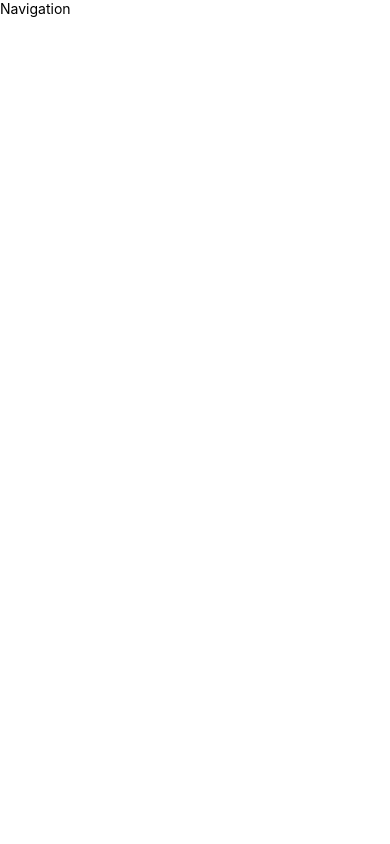
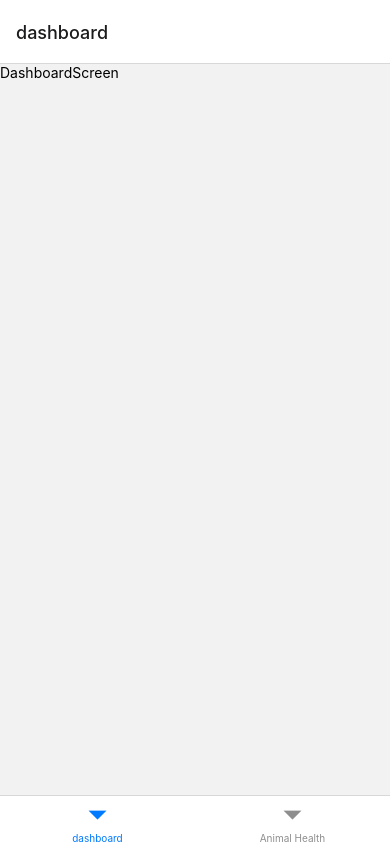
Before and after one commit to NZpatelK/Farm-Animal-Health-Care, a React Native app: screen / in a window 390 px wide. Built offline with nearby package versions, Linux system fonts and the light colour scheme.

Commit message:
add tab navigation function and connect two screens

```diff
--- a/Navigation.js
+++ b/Navigation.js
@@ -1,36 +1,18 @@
 import React from "react";
 import { createBottomTabNavigator } from "@react-navigation/bottom-tabs";
-import { StyleSheet, View, Image, Text, TouchableOpacity } from 'react-native'
+import { StyleSheet} from 'react-native';
+import DashboardScreen from "./screens/DashboardScreen";
+import AnimalHealthScreen from "./screens/AnimalHealthScreen";
 
 const Tab = createBottomTabNavigator();
 
-const CustomTabBarButton = ({ children, onPress }) => (
-    <TouchableOpacity
-    style={{
-        top: 0,
-        justifyContent: "center",
-        alignContent:"center",
-        ...style.shadow
-    }}
-    onPress={onPress}
-    >
-        <View style={{
-            width: 80,
-            height: 80,
-            borderRadius: 40,
-            backgroundColor: '#e32f45'
-        }}>
-            {children}
-        </View>
-    </TouchableOpacity>
-);
-
 export default function Navigation() {
-  return (
-    <View>
-      <Text>Navigation</Text>
-    </View>
-  )
+    return (
+        <Tab.Navigator>
+            <Tab.Screen name="dashboard" component={DashboardScreen} />
+            <Tab.Screen name="Animal Health" component={AnimalHealthScreen} />
+        </Tab.Navigator>
+    )
 }
 
 const styles = StyleSheet.create({})
--- a/package.json
+++ b/package.json
@@ -9,6 +9,8 @@
     "web": "expo start --web"
   },
   "dependencies": {
+    "@react-navigation/bottom-tabs": "^6.5.4",
+    "@react-navigation/native": "^6.1.3",
     "expo": "~47.0.12",
     "expo-status-bar": "~1.4.2",
     "react": "18.1.0",
--- a/screens/AnimalHealthScreen.js
+++ b/screens/AnimalHealthScreen.js
@@ -0,0 +1,12 @@
+import { StyleSheet, Text, View } from 'react-native'
+import React from 'react'
+
+export default function AnimalHealthScreen() {
+  return (
+    <View>
+      <Text>AnimalHealthScreen</Text>
+    </View>
+  )
+}
+
+const styles = StyleSheet.create({})
--- a/screens/DashboardScreen.js
+++ b/screens/DashboardScreen.js
@@ -0,0 +1,12 @@
+import { StyleSheet, Text, View } from 'react-native'
+import React from 'react'
+
+export default function DashboardScreen() {
+  return (
+    <View>
+      <Text>DashboardScreen</Text>
+    </View>
+  )
+}
+
+const styles = StyleSheet.create({})
```
Also changed, not shown: 1 other file (tests, documents, lock files or other folders).
